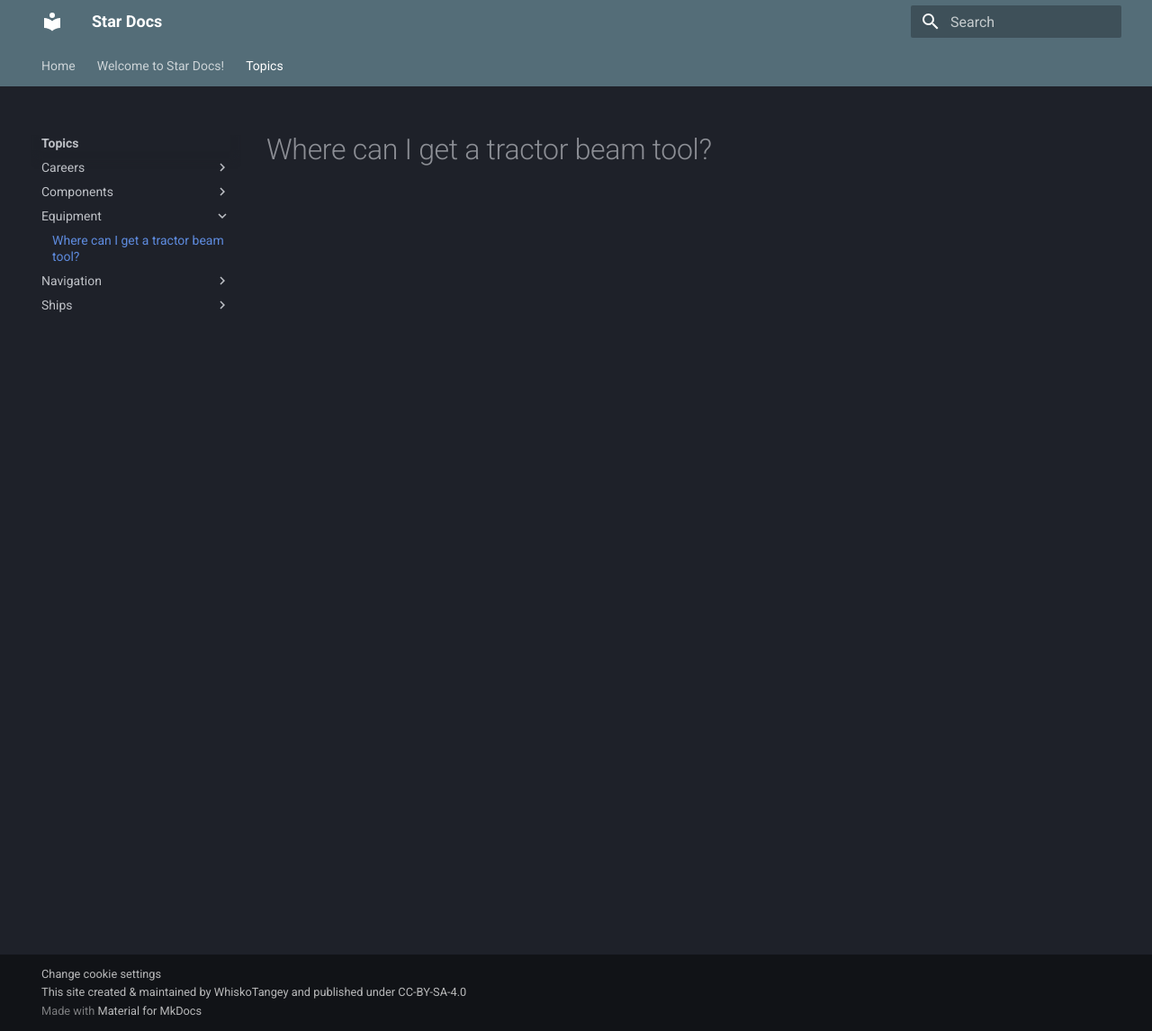
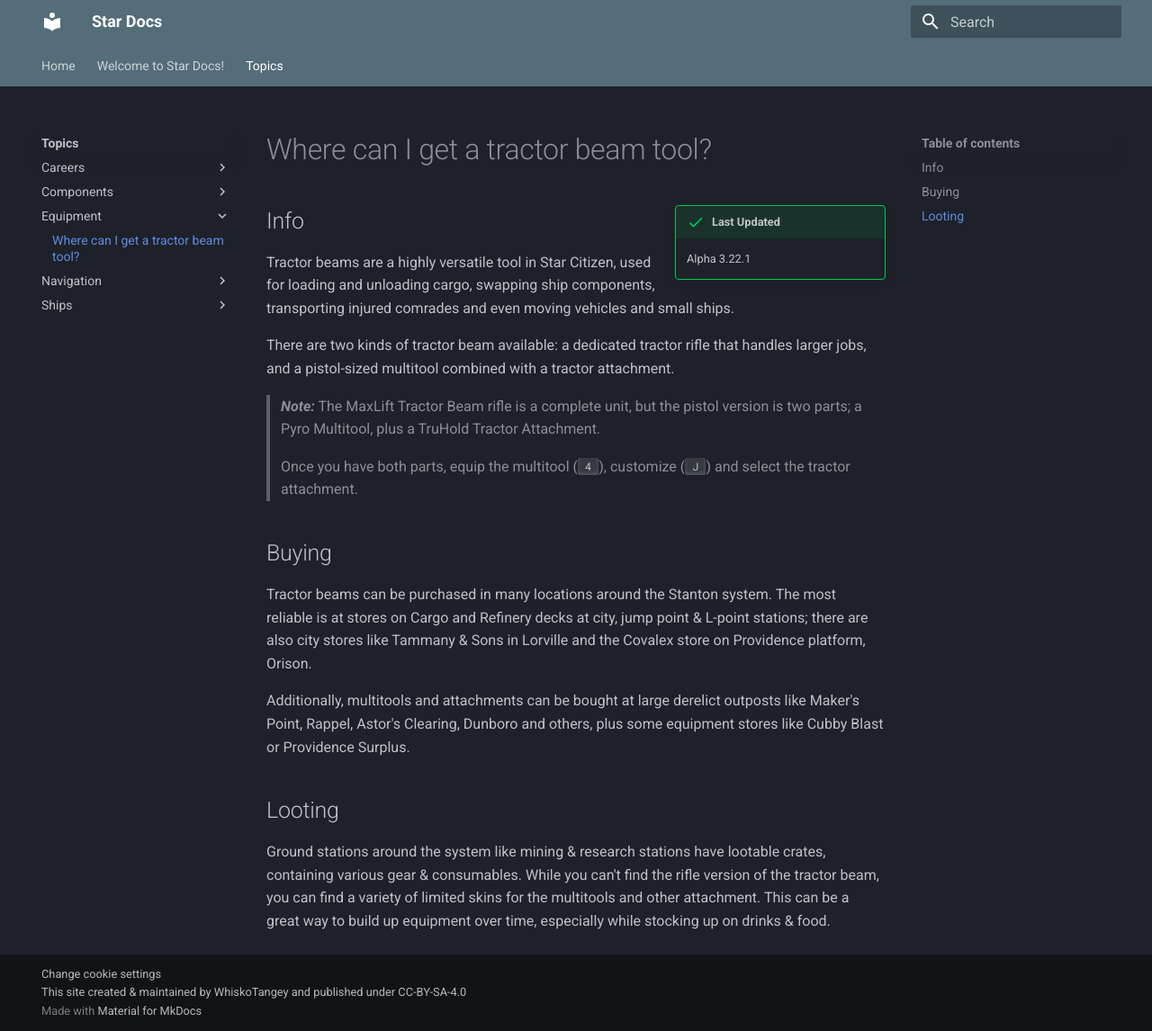
Before and after one commit to Arcodiant/StarDocs, an MkDocs documentation site: the page built from docs/topics/equipment/tractor-beam.md, in a window 1280 px wide and 1146 px high. Shown: the whole window at 90% size. Built offline with MkDocs 1.6.1 and Material for MkDocs 9.7.7, drawn with Linux system fonts in a browser that asks for light colours.

Commit message:
Fill out tractor-beams

```diff
--- a/docs/topics/equipment/tractor-beam.md
+++ b/docs/topics/equipment/tractor-beam.md
@@ -1 +1,40 @@
 # Where can I get a tractor beam tool?
+
+!!! success inline end "Last Updated"
+    Alpha 3.22.1
+
+## Info
+
+Tractor beams are a highly versatile tool in Star Citizen, used for loading and
+unloading cargo, swapping ship components, transporting injured comrades and
+even moving vehicles and small ships.
+
+There are two kinds of tractor beam available: a dedicated tractor rifle that
+handles larger jobs, and a pistol-sized multitool combined with a tractor
+attachment.
+
+> ***Note:*** The MaxLift Tractor Beam rifle is a complete unit, but the
+> pistol version is two parts; a Pyro Multitool, plus a TruHold Tractor
+> Attachment.
+
+> Once you have both parts, equip the multitool (++4++), customize (++j++)
+> and select the tractor attachment.
+
+## Buying
+
+Tractor beams can be purchased in many locations around the Stanton system.
+The most reliable is at stores on Cargo and Refinery decks at city, jump point
+& L-point stations; there are also city stores like Tammany & Sons in Lorville
+and the Covalex store on Providence platform, Orison.
+
+Additionally, multitools and attachments can be bought at large derelict
+outposts like Maker's Point, Rappel, Astor's Clearing, Dunboro and others,
+plus some equipment stores like Cubby Blast or Providence Surplus.
+
+## Looting
+
+Ground stations around the system like mining & research stations have lootable
+crates, containing various gear & consumables. While you can't find the rifle
+version of the tractor beam, you can find a variety of limited skins for the
+multitools and other attachment. This can be a great way to build up equipment
+over time, especially while stocking up on drinks & food.
```
Also changed, not shown: docs/welcome.md (+10 -10 lines).
